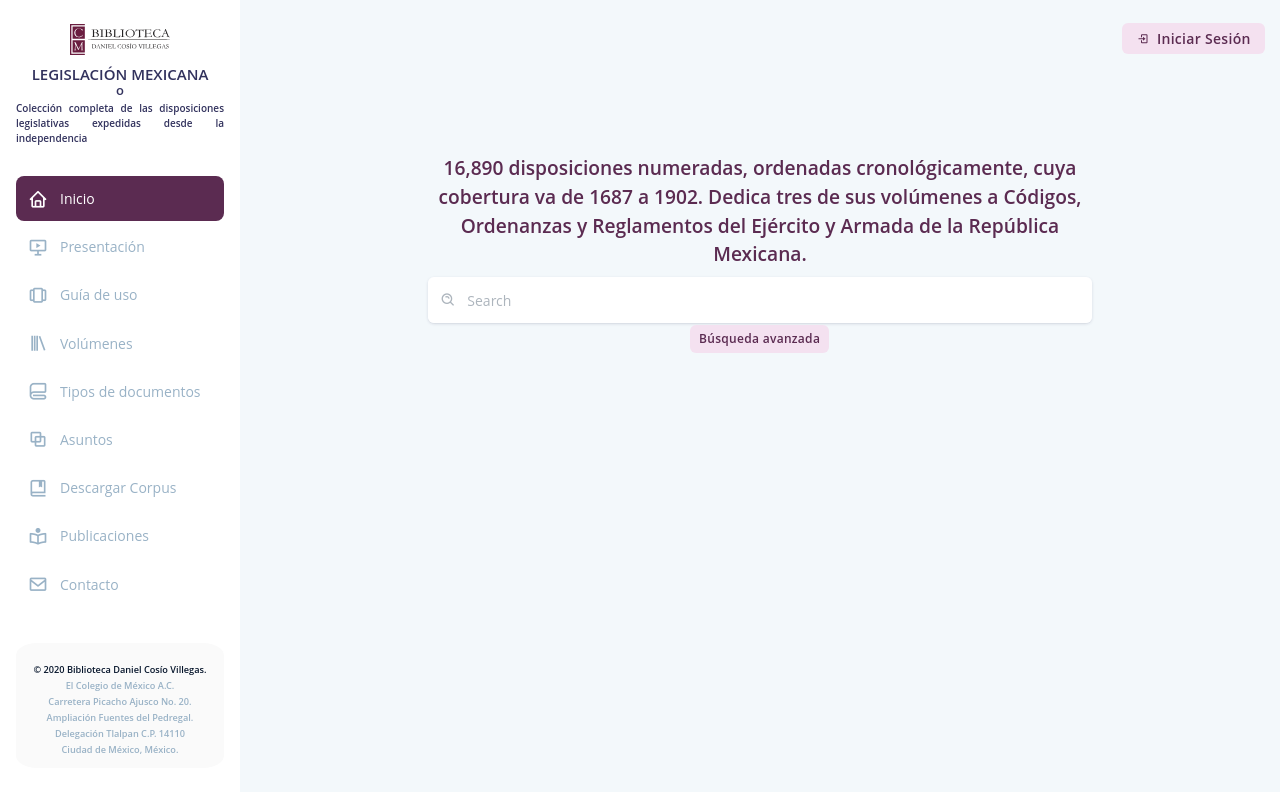
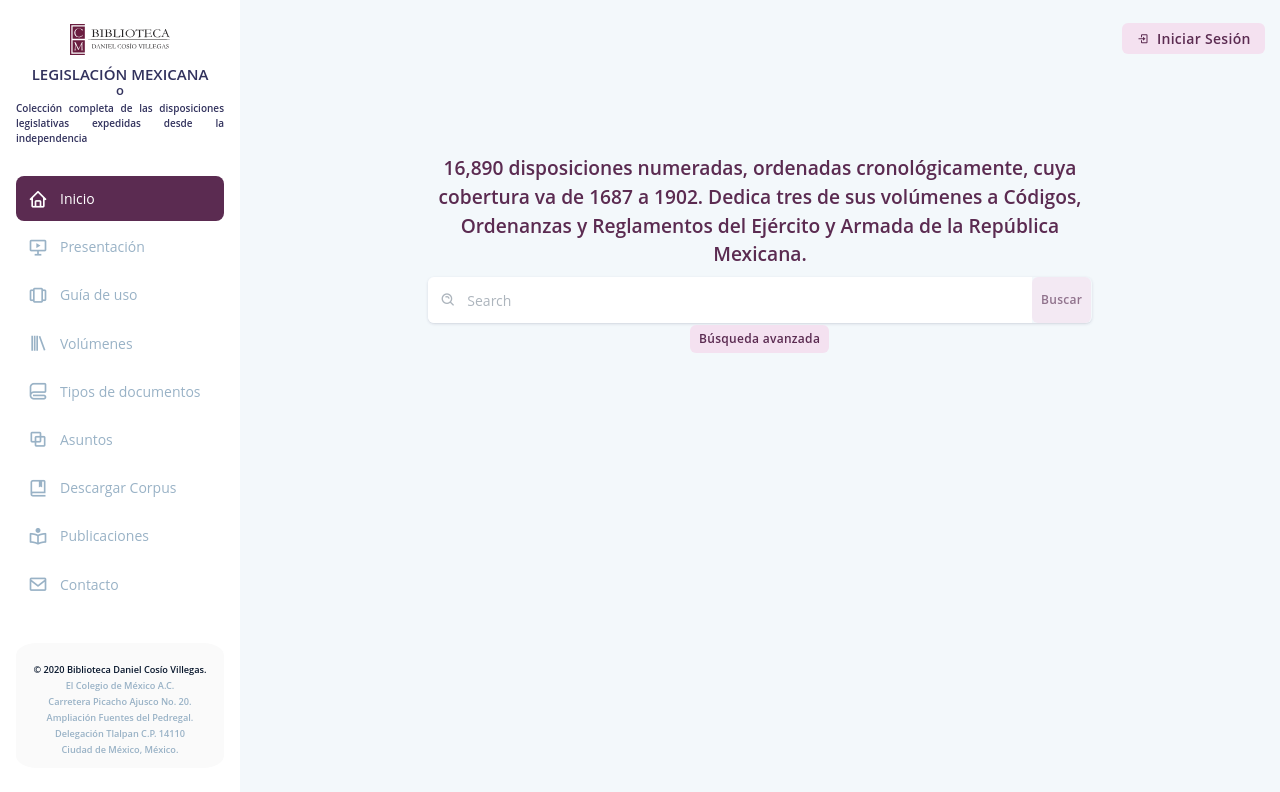
Before and after one commit to asmartinez/legmex-front, a React (Create React App) app: page /public/inicio in a window 1280 px wide. Shown: the top 792 px of the page. Built offline with nearby package versions, Linux system fonts and the light colour scheme.

Commit message:
#3 Cambios en la vista index y nuevos componentes

```diff
--- a/package.json
+++ b/package.json
@@ -18,6 +18,7 @@
     "chart.js": "^2.9.3",
     "classnames": "^2.2.6",
     "moment": "^2.24.0",
+    "pdfjs-dist": "^2.6.347",
     "react": "^17.0.1",
     "react-chartjs-2": "^2.9.0",
     "react-copy-to-clipboard": "^5.0.2",
@@ -37,10 +38,7 @@
     "start": "react-scripts start",
     "build": "react-scripts build",
     "test": "react-scripts test",
-    "eject": "react-scripts eject",
-    "compile-sass": "node-sass src/assets/scss/argon-dashboard-react.scss src/assets/css/argon-dashboard-react.css",
-    "minify-sass": "node-sass src/assets/scss/argon-dashboard-react.scss src/assets/css/argon-dashboard-react.min.css --output-style compressed",
-    "map-sass": "node-sass src/assets/scss/argon-dashboard-react.scss src/assets/css/argon-dashboard-react.css --source-map true"
+    "eject": "react-scripts eject"
   },
   "eslintConfig": {
     "extends": [
--- a/src/components/Auth/Auth.tsx
+++ b/src/components/Auth/Auth.tsx
@@ -4,7 +4,6 @@ import ForgetPassword from './ForgetPassword';
 import './auth.css';
 import imgSession from '../../assets/img/image-session.svg';
 import imgFP from '../../assets/img/image-forget-password.svg';
-
 
 const Auth = (props: any) => {
    useEffect( () => {
--- a/src/components/pages/public_views/Index.tsx
+++ b/src/components/pages/public_views/Index.tsx
@@ -1,11 +1,10 @@
-import React, { useState } from 'react';
-import { NavLink as NavLinkRRD } from "react-router-dom";
+import React, { FormEvent, useState } from 'react';
+import { NavLink as NavLinkRRD, useHistory } from 'react-router-dom';
 import {
    Button,
-   Card,
-   CardBody,
    Col,
    Container,
+   Form,
    FormGroup,
    Input,
    InputGroup,
@@ -16,25 +15,29 @@ import {
 } from 'reactstrap';
 import axios from 'axios';
 import { DescriptiveRecord } from '../../../shared/utils/interfaces';
-import Badge from '../../ui/common/Badge';
+import { useForm } from '../../../shared/hooks/useForm';
+import { API } from '../../../shared/utils/constants';
+import CardSearch from '../../ui/common/CardSearch';
 
 const Index = () => {
-   const [searchBasic, setSearchBasic] = useState<string>('');
+   const history = useHistory();
    const [descriptiveRecords, setDescriptiveRecords] = useState<DescriptiveRecord[]>([]);
-   const url = 'http://34.229.223.42';
 
+   const [formValues, handleInputChange] = useForm({
+      searchText: ''
+   });
 
-   const searchDescriptiveRecords = () => {
-      setSearchBasic('Engine')
-      if (searchBasic) {
-         axios.get<DescriptiveRecord[]>(`${url}/v1/buscar/?search=${searchBasic}`)
+   const { searchText } = formValues;
+
+   const handleSearch = (event: FormEvent<HTMLFormElement>) => {
+      event.preventDefault();
+      history.push(`?q=${searchText}`);
+      axios.get<DescriptiveRecord[]>(`${API}/v1/search/?search=${searchText}`)
             .then(response => {
-               console.log();
                setDescriptiveRecords(response.data);
             })
             .catch(error => console.log(error));
    }
-   };
 
    return (
       <>
@@ -58,57 +61,55 @@ const Index = () => {
                   <h4 className ="text-index">
                      16,890 disposiciones numeradas, ordenadas cronológicamente, cuya cobertura va de 1687 a 1902. Dedica tres de sus volúmenes a Códigos, Ordenanzas y Reglamentos del Ejército y Armada de la República Mexicana.
                   </h4>
+                  <Form role="form" onSubmit={handleSearch}>
                      <FormGroup>
                         <InputGroup className="input-group-alternative mb-4">
                            <InputGroupAddon addonType="prepend">
-                           <InputGroupText onClick={searchDescriptiveRecords}>
-                              <i className="bx bx-search-alt pointer"/>
+                              <InputGroupText>
+                                 <i className="bx bx-search-alt"/>
                               </InputGroupText>
                            </InputGroupAddon>
                            <Input
                             className="form-control-alternative"
                             placeholder="Search"
-                         onKeyUp={searchDescriptiveRecords}
+                            autoComplete="off"
+                            name="searchText"
+                            value={ searchText }
+                            onChange={ handleInputChange }
                             type="text"/>
+                           <Button
+                            type="submit"
+                            className="btn btn-light-primary btn-sm"
+                            disabled={ !searchText || searchText.length < 3}>
+                              Buscar
+                           </Button>
                         </InputGroup>
                      </FormGroup>
                      <div style={{marginTop: '-22px', textAlignLast: 'center'}}>
                         <Button
                          type="button"
-                      className="btn btn-light-primary btn-sm">Búsqueda avanzada</Button>
+                         className="btn btn-light-primary btn-sm">
+                           Búsqueda avanzada
+                        </Button>
                      </div>
+                  </Form>
                </Col>
                <Col xl={2} md={2}></Col>
             </Row>
             {
-               descriptiveRecords.map(resp => {
-                  return <Row key={resp.id+resp.date} style={{marginTop: '40px'}}>
-                     <Col xl={12} md={12} xs={12}>
-                        <Card className="card-lift--hover shadow">
-                           <CardBody>
-                              <h4 className="h3 text-uppercase">
-                                 {resp.dispositionTitle}
-                              </h4>
-                              <div>
-                                 <Badge title="Disposición No:" value="2305"/>
-                                 <Badge title="Tipo de Disposición:" value="Decreto"/>
-                                 <Badge title="Lugar:" value={resp.place}/>
-                                 <Badge title="Fecha:" value={resp.date}/>
-                                 <Badge title="Vol:" value={resp.volume}/>
-                                 <Badge title="Páginas:" value={resp.pageNumbers}/>
-                              </div>
-                              <p className="description mt-3">
-                                 {resp.legislationTranscriptCopy}
-                              </p>
-                              <div>
-                                 <a href={`${url}${resp.legislationTranscriptOriginal}`}>
-                                    Ver Legislación Original
-                                 </a>
-                              </div>
-                           </CardBody>
-                        </Card>
-                     </Col>
-                  </Row>
+               descriptiveRecords.map(descriptiveRecord => {
+                  return <CardSearch
+                           key={ descriptiveRecord.id + descriptiveRecord.date }
+                           id={ descriptiveRecord.id }
+                           dispositionTitle={ descriptiveRecord.dispositionTitle }
+                           date={ descriptiveRecord.date }
+                           volume= { descriptiveRecord.volume }
+                           pageNumbers={ descriptiveRecord.pageNumbers }
+                           legislationTranscriptOriginal={ descriptiveRecord.legislationTranscriptOriginal }
+                           legislationTranscriptCopy={ descriptiveRecord.legislationTranscriptCopy }
+                           place={ descriptiveRecord.place }
+                           dispositionTypeId={ descriptiveRecord.dispositionTypeId }
+                           affairId={ descriptiveRecord.affairId }/>
                })
             }
          </Container>
--- /dev/null
+++ b/src/components/ui/common/CardSearch.tsx
@@ -0,0 +1,46 @@
+import React from 'react';
+import { Card, CardBody, Col, Row } from 'reactstrap';
+import { API } from '../../../shared/utils/constants';
+import { DescriptiveRecord } from '../../../shared/utils/interfaces';
+import Badge from './Badge';
+
+const styleCard = {
+   height: '95px',
+   overflow: 'hidden',
+}
+
+const CardSearch = (item: DescriptiveRecord) => {
+   return (
+      <>
+         <Row style={{marginTop: '40px'}}>
+            <Col xl={12} md={12} xs={12}>
+               <Card className="card-lift--hover shadow">
+                  <CardBody>
+                     <h4 className="h3 text-uppercase">
+                        { item.dispositionTitle }
+                     </h4>
+                     <div>
+                        <Badge title="Disposición No:" value="2305"/>
+                        <Badge title="Tipo de Disposición:" value="Decreto"/>
+                        <Badge title="Lugar:" value={ item.place }/>
+                        <Badge title="Fecha:" value={ item.date }/>
+                        <Badge title="Vol:" value={ item.volume }/>
+                        <Badge title="Páginas:" value={ item.pageNumbers }/>
+                     </div>
+                     <p className="description mt-3" style={styleCard}>
+                        { item.legislationTranscriptCopy }
+                     </p>
+                     <div>
+                        <a href={`${API}${item.legislationTranscriptOriginal}`}>
+                           Ver Legislación Original
+                        </a>
+                     </div>
+                  </CardBody>
+               </Card>
+            </Col>
+         </Row>
+      </>
+   )
+}
+
+export default CardSearch;
--- /dev/null
+++ b/src/shared/hooks/useForm.ts
@@ -0,0 +1,20 @@
+import { useState } from 'react';
+import { HTMLEvent } from '../utils/interfaces';
+
+export const useForm = (initialState: any = {}) => {
+   const [values, setValues] = useState(initialState);
+
+   const reset = () => {
+      setValues( initialState );
+   }
+
+   const handleInputChange = (event: HTMLEvent) => {
+      const { target } = event;
+      setValues({
+         ...values,
+         [target.name]: target.value
+      })
+   }
+
+   return [values, handleInputChange, reset];
+}
--- a/src/shared/utils/constants.ts
+++ b/src/shared/utils/constants.ts
@@ -12,3 +12,5 @@ export const handleForgetPassword = () => {
    const container_login = document.querySelector('.container-login');
    container_login?.classList.toggle('forget-mode');
 }
+
+export const API = 'https://www.apicolegioelastic.live';
--- a/src/shared/utils/interfaces.ts
+++ b/src/shared/utils/interfaces.ts
@@ -1,3 +1,5 @@
+import { ChangeEvent } from 'react';
+
 export interface RouteCustom {
    label: string;
    iconType: 'bx' | 'ni';
@@ -13,6 +15,8 @@ export interface RouteCustom {
 }
 
 export type TypeFooter = 'line' | 'card';
+
+export type HTMLEvent = ChangeEvent<HTMLInputElement>;
 
 export interface SidebarCustom {
    backgroundOption: 'light-blue' | 'white';
```
Also changed, not shown: 1 other file (tests, documents, lock files or other folders). Lines whose indentation alone changed are shown as unchanged.
